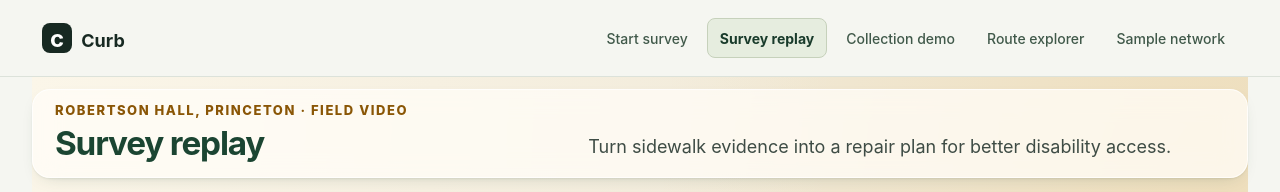
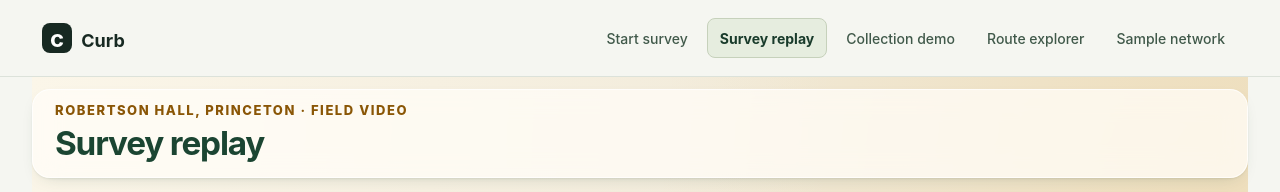
Before and after one commit to oliverchennn/Curb, a Next.js app: page /curb/surveys/robertson-hall in a window 1280 px wide. Shown: the top 192 px of the page. Built offline with nearby package versions, Linux system fonts and the light colour scheme.

Commit message:
Remove the survey replay header sentence

```diff
--- a/src/features/curb/survey/SurveyWorkspace.tsx
+++ b/src/features/curb/survey/SurveyWorkspace.tsx
@@ -253,6 +253,5 @@ function Header({ survey }: { survey?: Survey }) {
   return <header className={styles.header}>
     <p className={styles.eyebrow}>{survey?.site.name ?? 'Robertson Hall'} · field video</p>
     <h1>Survey replay</h1>
-    <p className={styles.lede}>Turn sidewalk evidence into a repair plan for better disability access.</p>
   </header>;
 }
```
